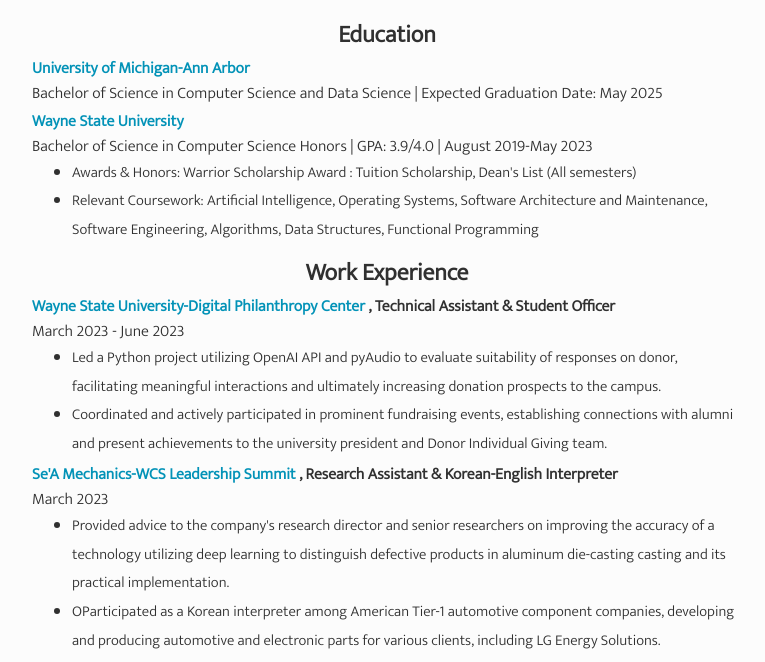
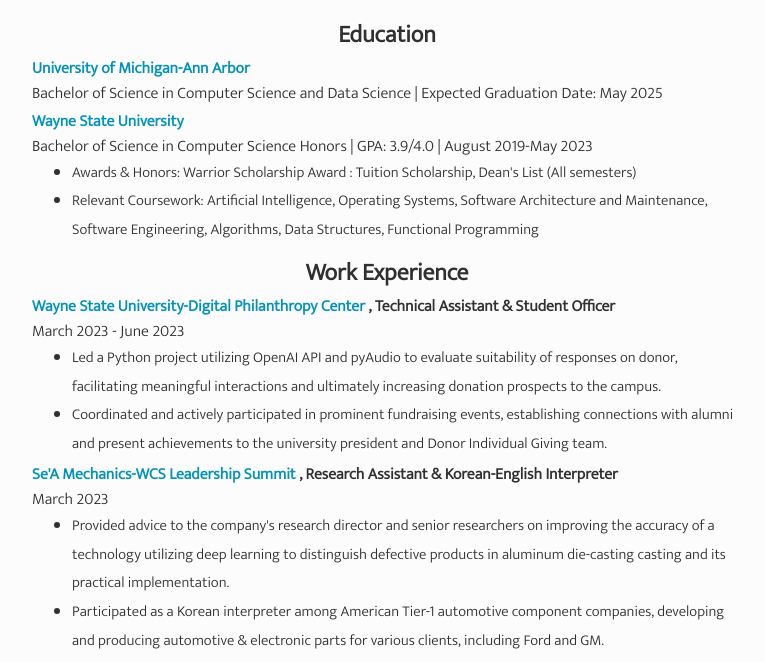
Before and after one commit to daehwanyoo/daehwanyoo.github.io, a plain HTML site: page index.html in a window 1280 px wide. Shown: the part 131-793 px from the top of the page, without its empty margins (256-1021 px from the left). Drawn offline with Linux system fonts and the light colour scheme.

Commit message:
updated:8 July -1

```diff
--- a/index.html
+++ b/index.html
@@ -57,8 +57,8 @@
             <ul class="content">
                 <li>Provided advice to the company's research director and senior researchers on improving the accuracy of a technology
                     utilizing deep learning to distinguish defective products in aluminum die-casting casting and its practical implementation.</li>
-                <li>OParticipated as a Korean interpreter among American Tier-1 automotive component companies,
-                    developing and producing automotive and electronic parts for various clients, including LG Energy Solutions.</li>
+                <li>Participated as a Korean interpreter among American Tier-1 automotive component companies, developing and producing automotive & electronic
+                    parts for various clients, including Ford and GM.</li>
             </ul>
 
             <p class="subtitle"><a href="https://8tharmy.korea.army.mil">Eighth Army, U.S. Army, 501st Military Intelligence Brigade
```
